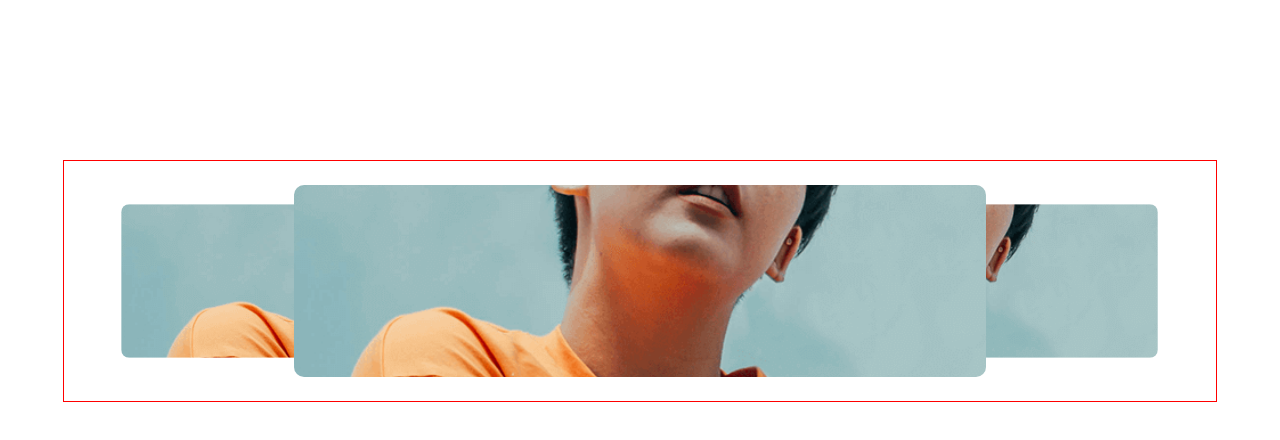
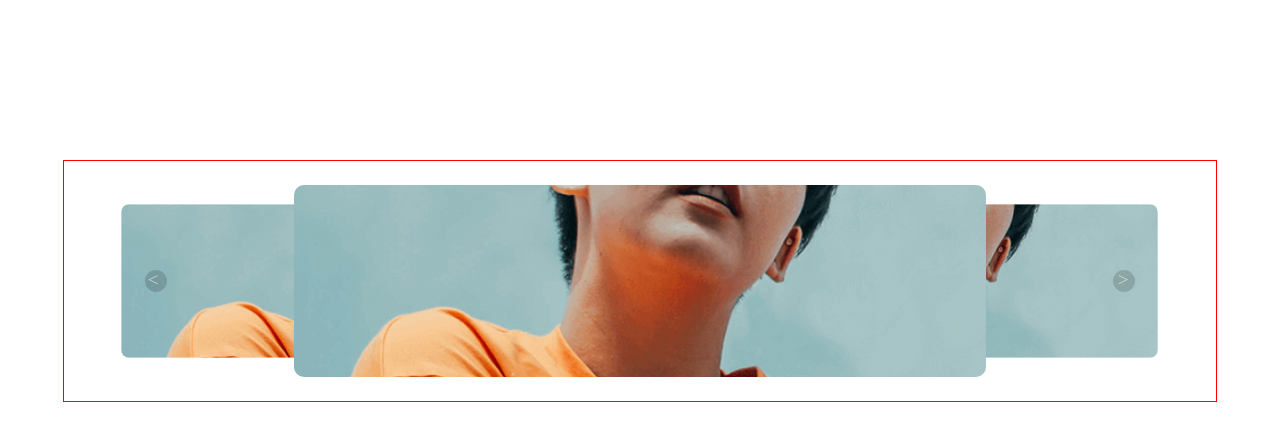
Before and after one commit to bullshitking-99/My-Vue-Market, a Vue app: page / in a window 1280 px wide. In both pictures the pointer is over the element 640 px from the left and 281 px from the top of the page. Shown: the top 440 px of the page. Built offline with nearby package versions, Linux system fonts and the light colour scheme.

Commit message:
add hover时的箭头点击提示

```diff
--- a/src/components/Carousel.vue
+++ b/src/components/Carousel.vue
@@ -142,6 +142,43 @@ onMounted(() => {
   align-items: center;
   justify-content: center;
 
+  &:hover {
+    &::before {
+      box-sizing: border-box;
+      content: "<";
+      width: 1.4rem;
+      height: 1.4rem;
+      background-color: rgba(0, 0, 0, 0.154);
+      color: rgba(255, 255, 255, 0.575);
+      border-radius: 50%;
+      font-size: 1.2rem;
+      line-height: 1.3rem;
+      padding-left: 0.2rem;
+      z-index: 999;
+      display: inline-block;
+      position: absolute;
+      left: 7%;
+      transition: all ease 0.2s;
+    }
+    &::after {
+      box-sizing: border-box;
+      content: ">";
+      width: 1.4rem;
+      height: 1.4rem;
+      background-color: rgba(0, 0, 0, 0.154);
+      color: rgba(255, 255, 255, 0.575);
+      border-radius: 50%;
+      font-size: 1.2rem;
+      line-height: 1.3rem;
+      padding-left: 0.3rem;
+      z-index: 999;
+      display: inline-block;
+      position: absolute;
+      right: 7%;
+      transition: all ease 0.2s;
+    }
+  }
+
   .card {
     position: absolute;
     width: 60%;
@@ -150,7 +187,7 @@ onMounted(() => {
     object-fit: cover;
     overflow: hidden;
 
-    transition: all cubic-bezier(0.1, 0.49, 0.74, 0.96) 0.3s;
+    transition: all cubic-bezier(0.1, 0.49, 0.74, 0.96) 0.5s;
 
     &.left {
       transform: translateX(-35%) scale(80%);
@@ -164,6 +201,7 @@ onMounted(() => {
     &.back {
       transform: scale(80%);
       z-index: -1;
+      opacity: 0;
     }
   }
 }
```
